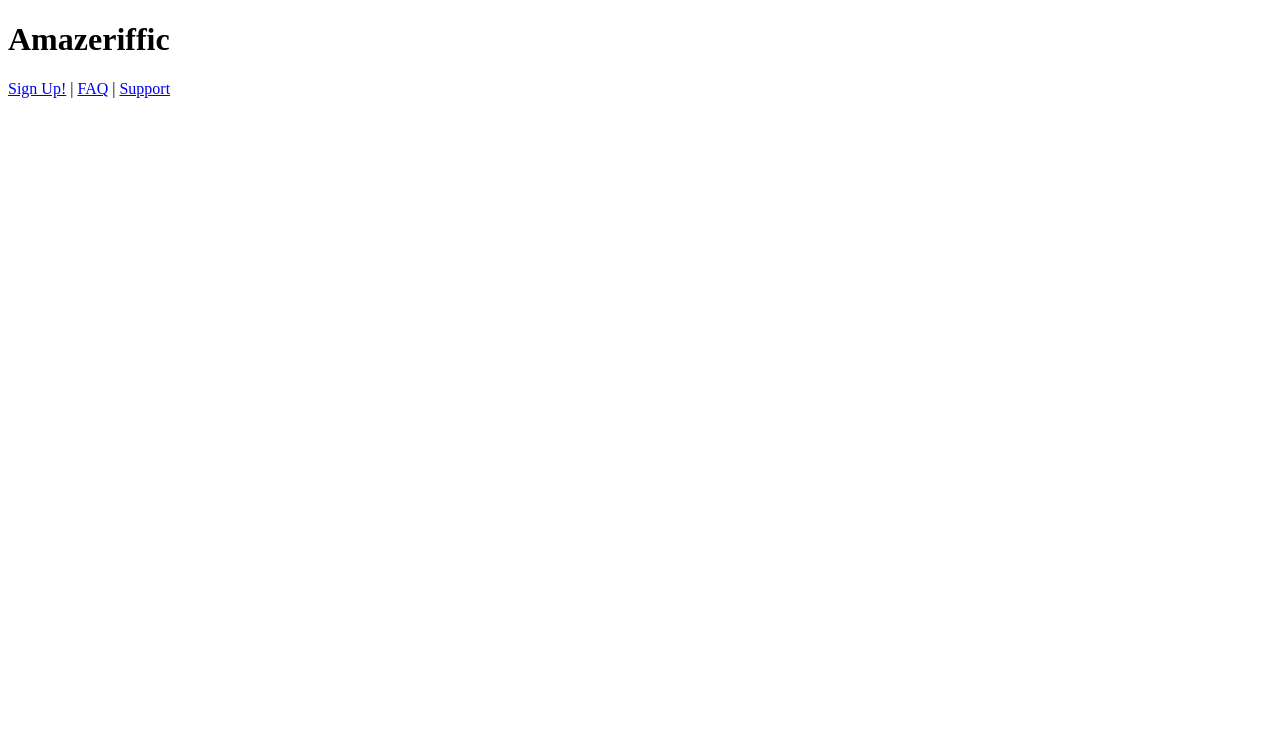
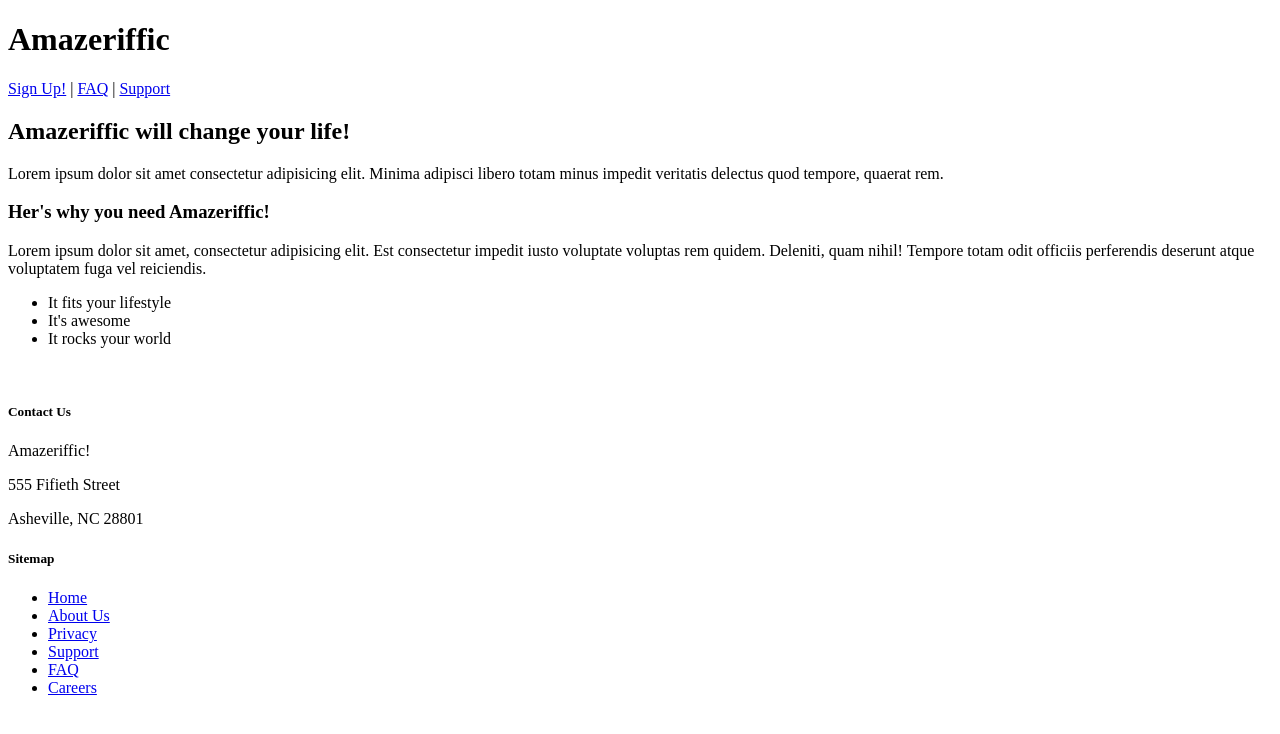
Before and after one commit to NakamasCode/practice, a plain HTML site: page index.html in a window 1280 px wide. Drawn offline with Linux system fonts and the light colour scheme.

Commit message:
worked on the main and footer section.

```diff
--- a/index.html
+++ b/index.html
@@ -12,7 +12,39 @@
         <a href="#">Support</a>
       </nav>
     </header>
-    <main></main>
-    <footer></footer>
+    <main>
+      <h2>Amazeriffic will change your life!</h2>
+      <p>Lorem ipsum dolor sit amet consectetur adipisicing elit. Minima adipisci libero totam minus impedit veritatis delectus quod tempore, quaerat rem.</p>
+
+      <h3>Her's why you need Amazeriffic!</h3>
+      <p>Lorem ipsum dolor sit amet, consectetur adipisicing elit. Est consectetur impedit iusto voluptate voluptas rem quidem. Deleniti, quam nihil! Tempore totam odit officiis perferendis deserunt atque voluptatem fuga vel reiciendis.</p>
+
+      <ul>
+        <li>It fits your lifestyle</li>
+        <li>It's awesome</li>
+        <li>It rocks your world</li>
+      </ul>
+      <img src="" alt="">
+    </main>
+    <footer>
+      <div class="contact">
+        <h5>Contact Us</h5>
+        <p>Amazeriffic!</p>
+        <p>555 Fifieth Street</p>
+        <p>Asheville, NC 28801</p>
+      </div>
+
+      <div class="sitemap">
+        <h5>Sitemap</h5>
+        <ul>
+          <li><a href="#">Home</a></li>
+          <li><a href="#">About Us</a></li>
+          <li><a href="#">Privacy</a></li>
+          <li><a href="#">Support</a></li>
+          <li><a href="#">FAQ</a></li>
+          <li><a href="#">Careers</a></li>
+        </ul>
+      </div>
+    </footer>
   </body>
 </html>
```
